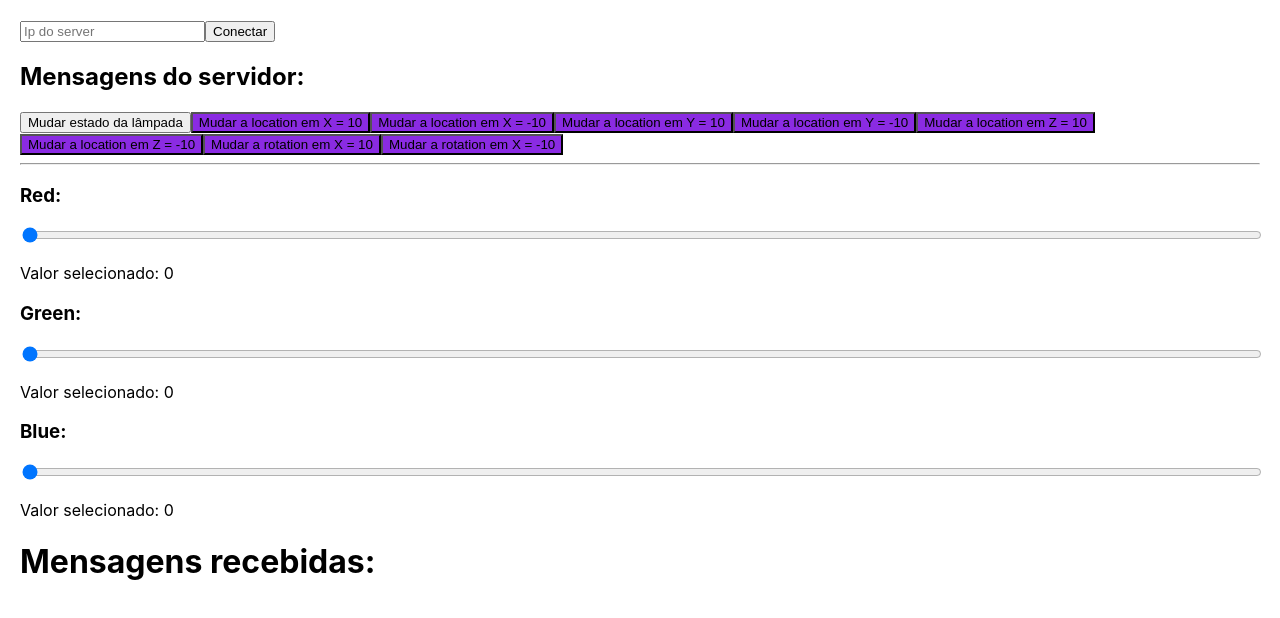
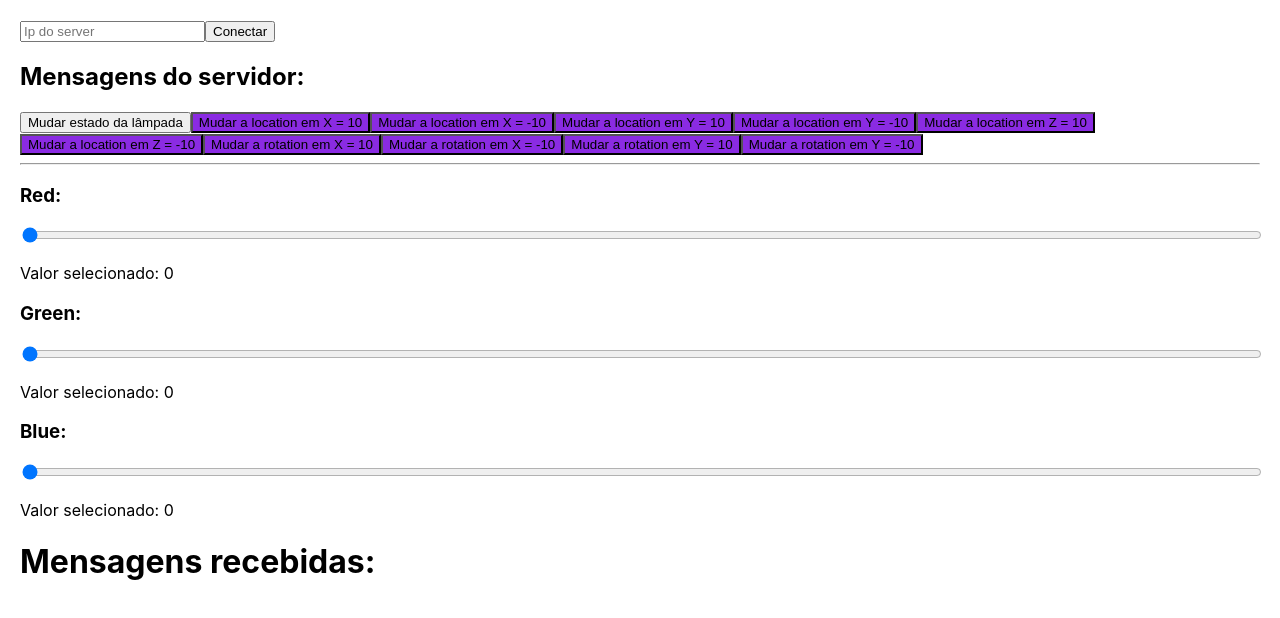
Before and after one commit to isaacreisbr23/TesteSiteWebsocketUnreal, a React (Create React App) app in the folder testeunrealserver/: page / in a window 1280 px wide. Shown: the top 618 px of the page. Built offline with nearby package versions, Linux system fonts and the light colour scheme.

Commit message:
Resolucao do !== no app.js

```diff
--- a/testeunrealserver/src/App.js
+++ b/testeunrealserver/src/App.js
@@ -24,7 +24,7 @@ export default function WebSocketComponent() {
     let url;
     console.log(inputIp);
 
-    if (inputIp != ""){
+    if (inputIp !== ""){
       url =  new WebSocket("ws://"+inputIp);
 
       socketRef.current = url;
@@ -147,6 +147,20 @@ export default function WebSocketComponent() {
     }
   };
 
+
+  const mudarRotationEmY = () => {
+    if (socketRef.current.readyState === WebSocket.OPEN) {
+      socketRef.current.send("Alterar rotation em Y");
+    }
+  };
+
+  const mudarRotationEmYNegativo = () => {
+    if (socketRef.current.readyState === WebSocket.OPEN) {
+      socketRef.current.send("Alterar rotation em -Y");
+    }
+  };
+
+
   const handleSliderChange = (event) => {
 
     const novoValor = event.target.value;
@@ -220,6 +234,8 @@ export default function WebSocketComponent() {
       <button className='BotaoLocation' onClick={mudarLocationEmZNegativo}>Mudar a location em Z = -10</button>
       <button className='BotaoLocation' onClick={mudarRotationEmX}>Mudar a rotation em X = 10</button>
       <button className='BotaoLocation' onClick={mudarRotationEmXNegativo}>Mudar a rotation em X = -10</button>
+      <button className='BotaoLocation' onClick={mudarRotationEmY}>Mudar a rotation em Y = 10</button>
+      <button className='BotaoLocation' onClick={mudarRotationEmYNegativo}>Mudar a rotation em Y = -10</button>
 
 
       <hr />
```
